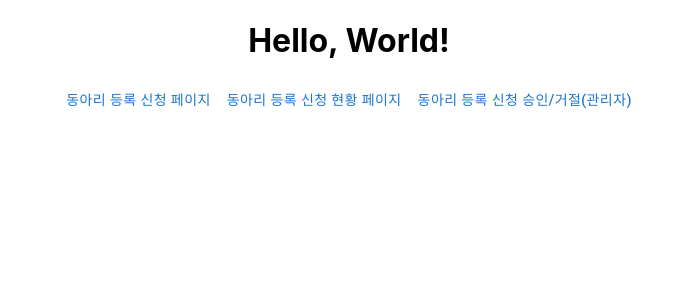
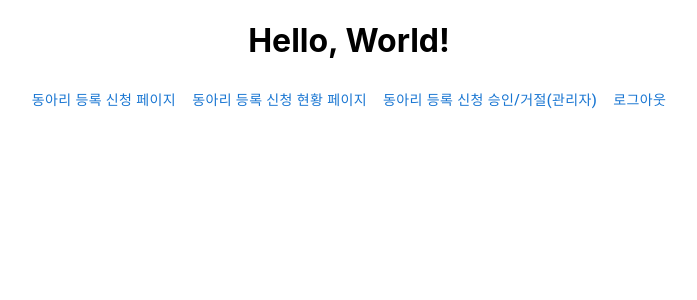
Before and after one commit to 2024-advanced-web-programming/AWPTerm-frontEnd, a React (Create React App) app: page / in a window 1280 px wide. Shown: the top 300 px of the page, without its empty margins (291-988 px from the left). Built offline with nearby package versions, Linux system fonts and the light colour scheme.

Commit message:
[Frontend :: 테스트 버튼 추가 및 동아리 등록 통신 구현]

```diff
--- a/src/components/club/RegistClub.js
+++ b/src/components/club/RegistClub.js
@@ -1,6 +1,7 @@
 import React, { useEffect, useState } from 'react';
 import { TextField, Button, Container, Typography, FormControl, InputLabel, Select, MenuItem, Autocomplete } from '@mui/material';
 import axios from 'axios';
+import { useNavigate } from 'react-router-dom';
 
 const RegistClub = () => {
   const dummyAdvisorList = [
@@ -49,6 +50,7 @@ const RegistClub = () => {
   const [advisorList, setAdvisorList] = useState(dummyAdvisorList);
   const [selectedAdvisor, setSelectedAdvisor] = useState(null);
 
+  const navigate = useNavigate();
 
   const handleSubmit = () => {
     // 여기에 동아리 등록 정보를 처리하는 코드를 추가할 수 있습니다.
@@ -76,9 +78,13 @@ const RegistClub = () => {
         supervisorName: selectedAdvisor.name,
         supervisorMajor: selectedAdvisor.major,
         supervisorPhoneNumber: selectedAdvisor.phoneNumber
-      });
+      }, {withCredentials: true});
 
       console.log(res);
+
+      if(res.status === 200) {
+        navigate('/');
+      }
 
     } catch (error) {
       console.error(error);
--- a/src/components/main/top.js
+++ b/src/components/main/top.js
@@ -1,15 +1,32 @@
 import React from 'react';
 import { Button } from '@mui/material';
 import { useNavigate } from 'react-router-dom';
+import axios from 'axios';
 
 const Top = () => {
   const navigate = useNavigate();
+
+  const handleLogout = async () => {
+    try {
+      const res = await axios.post(process.env.REACT_APP_SERVER_URL + '/member/logout', null);
+      console.log(res);
+
+      if(res.status === 200) {
+        document.cookie = 'JSESSIONID=; Path=/; Expires=Thu, 01 Jan 1970 00:00:01 GMT;';
+        navigate("/login");
+      }
+    } catch (error) {
+      console.error(error);
+    }
+  }
+
   return (
     <div>
       <h1>Hello, World!</h1>
       <Button onClick={() => {navigate('/registClub')}}>동아리 등록 신청 페이지</Button>
       <Button onClick={() => {navigate('/registClub/status')}}>동아리 등록 신청 현황 페이지</Button>
       <Button onClick={() => {navigate('/management/registClub')}}>동아리 등록 신청 승인/거절(관리자)</Button>
+      <Button onClick={handleLogout}>로그아웃</Button>
     </div>
   );
 };
--- a/src/components/user/login.js
+++ b/src/components/user/login.js
@@ -76,6 +76,7 @@ const Login = () => {
         />
         <Button variant="contained" color="primary" type="submit">로그인</Button>
         <Button variant="contained" color="primary" onClick={handleKakaoLogin}>카카오 로그인</Button>
+        <Button variant="contained" color="primary" onClick={() => {navigate('/register')}}>회원가입</Button>
       </form>
     </Container>
   );
--- a/src/index.js
+++ b/src/index.js
@@ -3,6 +3,9 @@ import ReactDOM from 'react-dom/client';
 import './index.css';
 import App from './App';
 import reportWebVitals from './reportWebVitals';
+import axios from 'axios';
+
+axios.defaults.withCredentials = true;
 
 const root = ReactDOM.createRoot(document.getElementById('root'));
 root.render(
```
